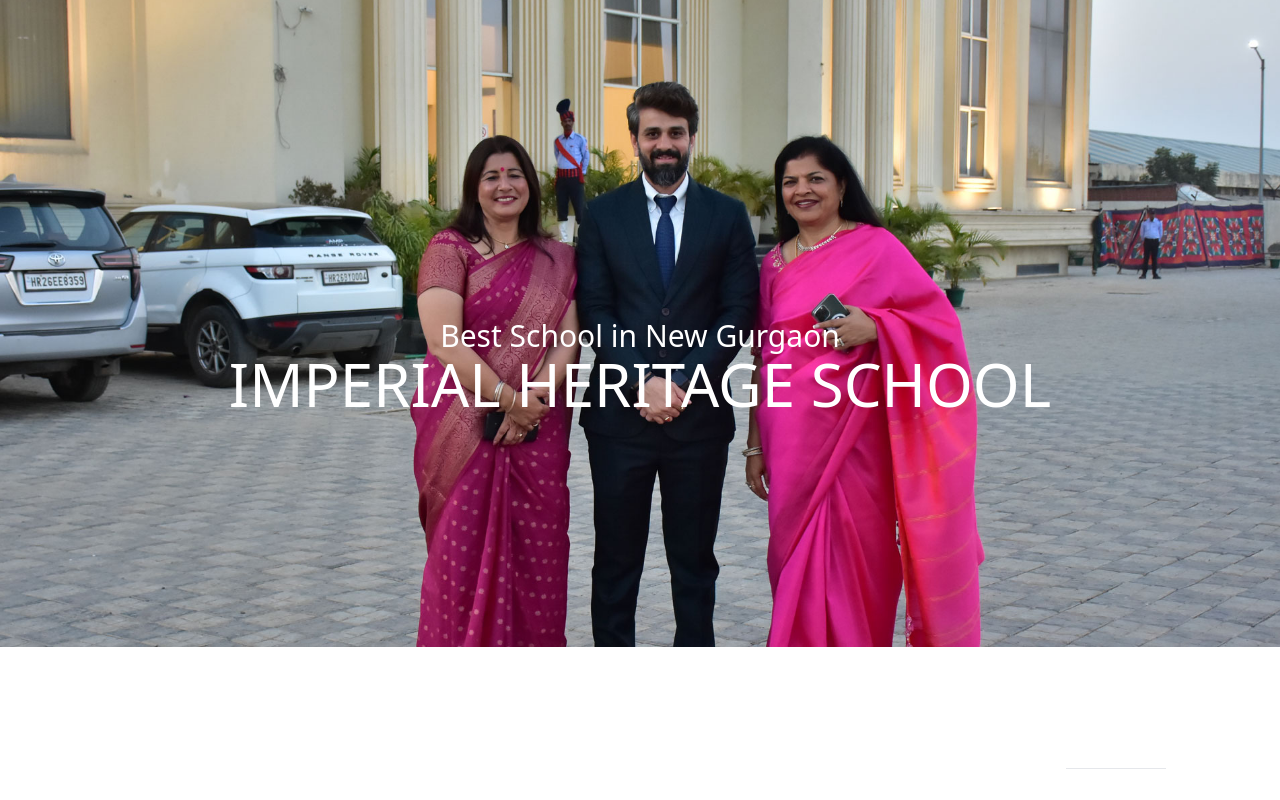
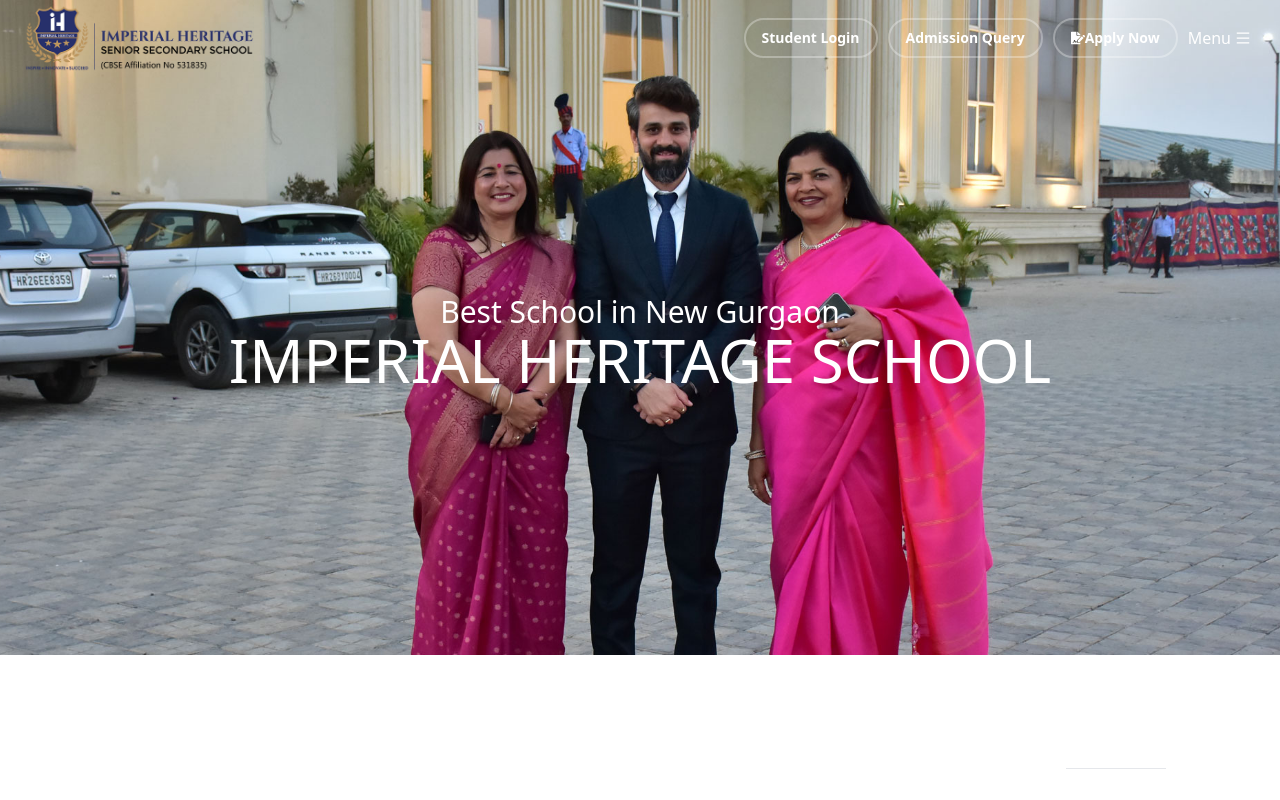
Before and after one commit to dp4kk/assignment_esop, a React (Vite) app: page / in a window 1280 px wide. Shown: the top 800 px of the page. Built offline with nearby package versions, Linux system fonts and the light colour scheme.

Commit message:
almost over

```diff
--- a/src/App.jsx
+++ b/src/App.jsx
@@ -10,7 +10,17 @@ import Main from './components/Main'
 function App() {
 
   return (
+    <>
+    <Topbar/>
     <Main/>
+    <Welcome/>
+    <Happenings/>
+    <Collaboration/>
+    <Infrastructure/>
+    <ParentSpeak/>
+    <Footer/>
+    </>
+
   );
 }
 
--- a/src/components/Infrastructure.jsx
+++ b/src/components/Infrastructure.jsx
@@ -65,7 +65,7 @@ const infrastructures = [
 
 const Infrastructure = () => {
   return (
-    <div className="bg-[url('https://ecorp.co.in/educations/ihs/images/ganesha.jpg')] bg-center bg-cover bg-no-repeat absolute w-full h-screen  inset-0 ">
+    <div className="bg-[url('https://ecorp.co.in/educations/ihs/images/ganesha.jpg')] bg-center bg-cover bg-no-repeat relative w-full h-screen  inset-0 ">
       <div className="backdrop-brightness-50 w-full h-screen py-8">
         <div className="text-center mb-8 ">
           <p className="text-white text-4xl font-semibold">Infrastructure</p>
--- a/src/components/Topbar.jsx
+++ b/src/components/Topbar.jsx
@@ -1,31 +1,68 @@
-import React from 'react'
+import React, { useEffect, useState } from 'react'
 import logo from '../assets/images/logo.png'
+import { FaFileSignature } from "react-icons/fa";
+import { AiOutlineMenu } from "react-icons/ai";
+const Topbar = () => {
 
-const Topbar = () => {
+  const [isScrolled,setIsScrolled]=useState(false)
+ useEffect(() => {
+   const handleScroll = () => {
+     setIsScrolled(window.scrollY > 0);
+   };
+
+   window.addEventListener("scroll", handleScroll);
+
+   return () => {
+     window.removeEventListener("scroll", handleScroll);
+   };
+ }, []);
+
+
+
   return (
-    <div className="w-full fixed top-0 px-6 flex justify-between items-center z-50 transition-all duration-300 ease-in-out">
-      <div className="w-240px relative min-h-1 flex items-center justify-center z-1 transition-all duration-300 ease-in-out">
-        <a
-          href="#"
-          className=""
-        >
-          <img src={logo} alt="IHS" />
+    <div
+      className={`w-full ${
+        isScrolled ? "bg-white" : "bg-transparent"
+      } fixed top-0 px-6 flex justify-between items-center z-50 transition-all duration-300 ease-in-out `}
+    >
+      <div className={`bg-clip-custom  ${isScrolled ?'w-[140px]' :'w-[240px]'} relative min-h-1 flex items-center justify-center z-1 transition-all duration-300 ease-in-out`}>
+        <a href="#" className="">
+          <img
+            src={logo}
+            alt="IHS"
+            className="py-[5px] pr-[10px] pl-0 transition-all "
+          />
         </a>
       </div>
       <div>
-        <div>
-          <button className="bg-transparent text-black py-2 px-4 text-sm rounded-full relative overflow-hidden border-2 border-black border-opacity-30  mx-5 transition-all duration-300 ease-in-out hover:bg-black hover:text-white">
+        <div className="flex justify-center items-center">
+          <button
+            className={`bg-transparent ${
+              isScrolled ? "text-black" : "text-white"
+            } py-2 px-4 text-sm rounded-full relative overflow-hidden border-2 ${
+              isScrolled ? "border-black" : "border-white"
+            } border-opacity-30  mx-[5px] transition-all duration-300 ease-in-out hover:bg-white hover:text-black  z-10 font-semibold`}
+          >
             Student Login
           </button>
-          <button className="bg-transparent text-black py-2 px-4 text-sm rounded-full relative overflow-hidden border-2 border-black border-opacity-30 transition-all duration-300 ease-in-out mx-5">
+          <button
+            className={`bg-transparent ${
+              isScrolled ? "text-black" : "text-white"
+            } py-2 px-4 text-sm rounded-full relative overflow-hidden border-2 ${
+              isScrolled ? "border-black" : "border-white"
+            } border-opacity-30  mx-[5px] transition-all duration-300 ease-in-out hover:bg-white hover:text-black  z-10 font-semibold`}
+          >
             Admission Query
           </button>
-          <button className="bg-transparent text-black py-2 px-4 text-sm rounded-full relative overflow-hidden border-2 border-black border-opacity-30 transition-all duration-300 ease-in-out mx-5">
-            Apply Now
+          <button className={`bg-transparent ${isScrolled?'text-black':'text-white'} py-2 px-4 text-sm rounded-full relative overflow-hidden border-2 ${isScrolled?'border-black':'border-white'} border-opacity-30  mx-[5px] transition-all duration-300 ease-in-out hover:bg-white hover:text-black  z-10 font-semibold`}>
+            <div className="flex items-center">
+              <FaFileSignature /> Apply Now
+            </div>
           </button>
-          <button className="bg-transparent text-black py-2 px-4 text-sm rounded-full relative overflow-hidden border-2 border-black border-opacity-30 transition-all duration-300 ease-in-out mx-5">
+          <div className={`mx-[5px] flex justify-center items-center hover:cursor-pointer  ${isScrolled?'text-black':'text-white'}`}>
             Menu
-          </button>
+            <AiOutlineMenu className="ml-1" />
+          </div>
         </div>
       </div>
     </div>
--- a/tailwind.config.js
+++ b/tailwind.config.js
@@ -3,48 +3,49 @@ export default {
   content: ["./index.html", "./src/**/*.{js,ts,jsx,tsx}"],
   theme: {
     extend: {
-      animation:{
-        slide:'slide 0.5s ease-in-out forwards'
+      animation: {
+        slide: "slide 0.5s ease-in-out forwards",
       },
-      keyframes:{
-        'slide-bg':{
-          '0%':{
-            'background-position':'left',
+      keyframes: {
+        "slide-bg": {
+          "0%": {
+            "background-position": "left",
           },
-          '100%':{
-            'background-position':'right'
-          }
+          "100%": {
+            "background-position": "right",
+          },
         },
-        'zoom-in':{
-          '0%':{
-            transform:'scale(1)',
+        "zoom-in": {
+          "0%": {
+            transform: "scale(1)",
           },
-          '100%':{
-            transform:'scale(1.1)'
-          }
+          "100%": {
+            transform: "scale(1.1)",
+          },
         },
-        'slide-up':{
-          '0%':{
-            opactiy:'0',
-            transform: 'translateY(0)',
-
-
+        "slide-up": {
+          "0%": {
+            opactiy: "0",
+            transform: "translateY(0)",
           },
-          '100%':{
-            opacity:'1',
-            transform:'translateY(-50%)',
-
-          }
-        }
+          "100%": {
+            opacity: "1",
+            transform: "translateY(-50%)",
+          },
+        },
       },
 
-      animation:{
-        'slide-bg':'slide-bg 0.5s ease-in-out forwards',
-        'zoom-in':'zoom-in 5s infinite linear forwards',
-        'slide-up':'slide-up 5s'
-      }
+      animation: {
+        "slide-bg": "slide-bg 0.5s ease-in-out forwards",
+        "zoom-in": "zoom-in 5s infinite linear forwards",
+        "slide-up": "slide-up 5s",
+      },
+
     },
+  },
+  plugins: [
+    require("daisyui"),
+    require("tailwind-scrollbar"),
 
-  },
-  plugins: [require('daisyui'),require('tailwind-scrollbar')],
+  ],
 };
```
